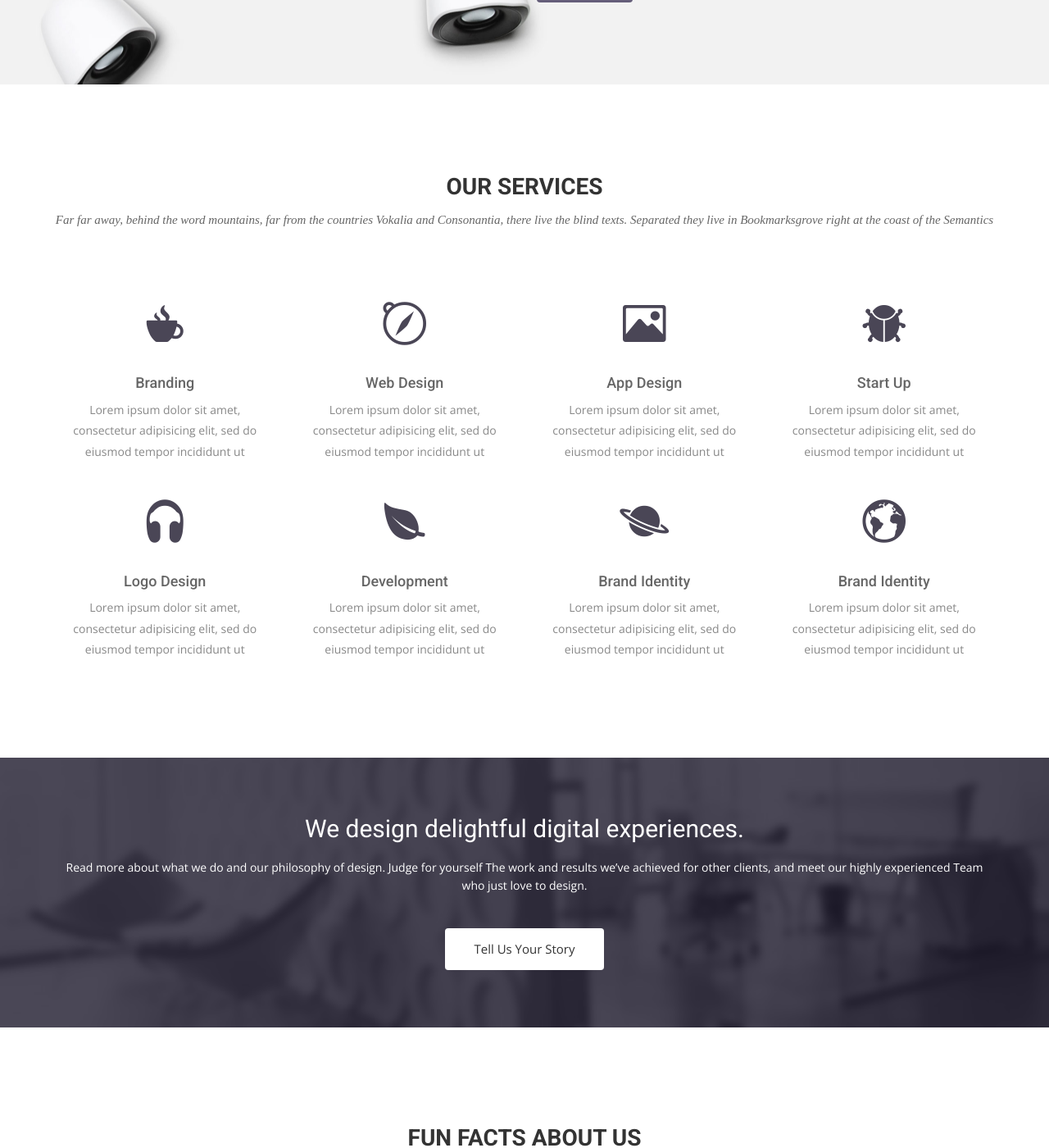
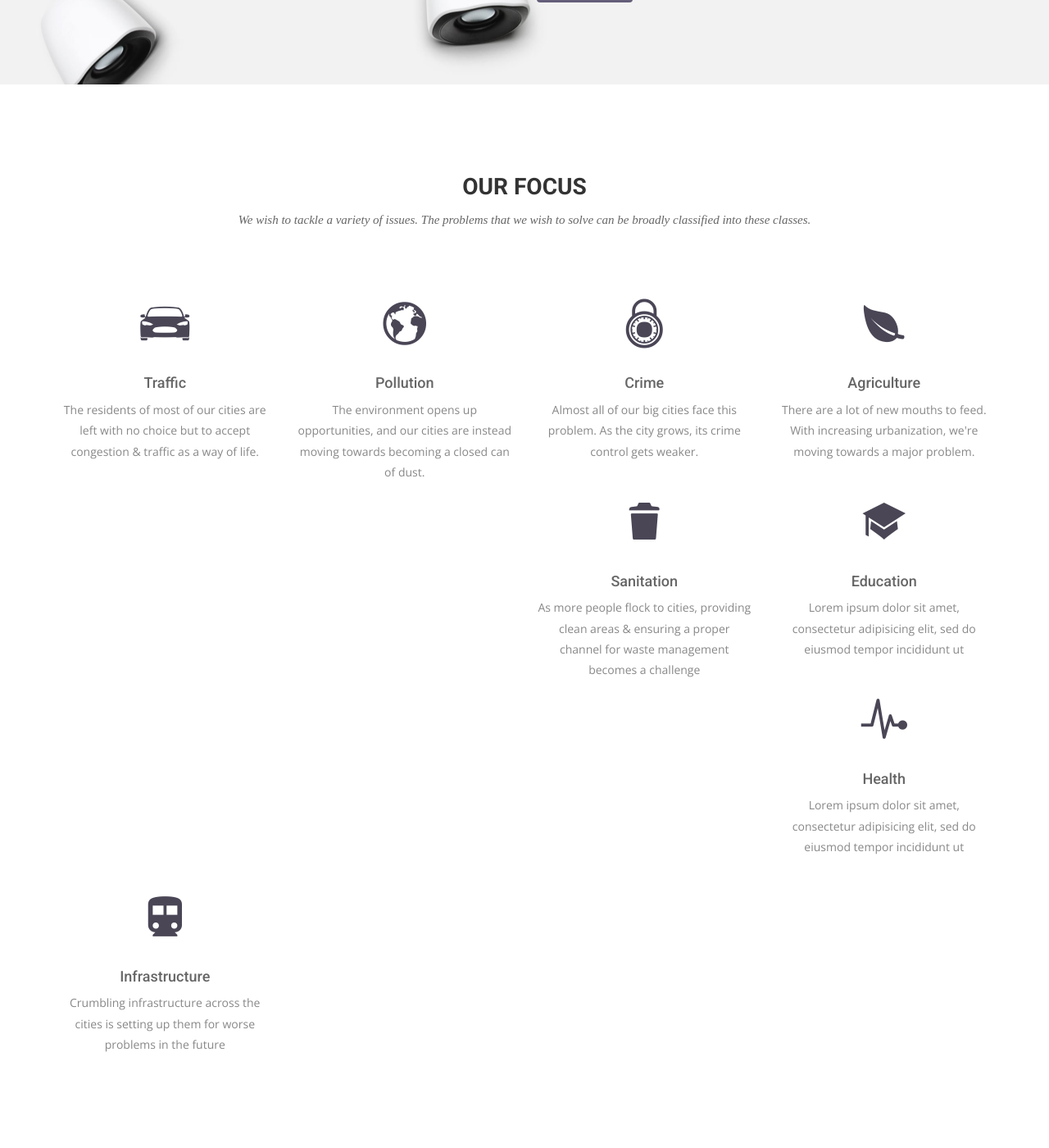
Before and after one commit to freefinity/freefinity.github.io, a Jekyll site: the page built from index.html, in a window 1280 px wide and 1400 px high, scrolled down 1918 px. Shown: the whole window at 82% size. Built offline with Jekyll 4.4.1, drawn with Linux system fonts in a browser that asks for light colours; nearby versions of some CDN libraries; some web fonts are replaced.

Commit message:
third commidtdlfggjgrjdsdvhdwek

```diff
--- a/index.html
+++ b/index.html
@@ -58,65 +58,65 @@ permalink: /
   <div class="container">
     <div class="row">
       <div class="section-title">
-        <h2>Our Services</h2>
-        <p>Far far away, behind the word mountains, far from the countries Vokalia and Consonantia, there live the blind texts. Separated they live in Bookmarksgrove right at the coast of the Semantics</p>
+        <h2>Our Focus</h2>
+        <p>We wish to tackle a variety of issues. The problems that we wish to solve can be broadly classified into these classes.</p>
       </div>
     </div>
     <div class="row ">
       <div class="col-sm-6 col-md-3">
         <div class="service-item">
-          <i class="icon ion-coffee"></i>
-          <h4>Branding</h4>
+          <i class="icon ion-model-s"></i>
+          <h4>Traffic</h4>
+          <p>The residents of most of our cities are left with no choice but to accept congestion &amp; traffic as a way of life.</p>
+        </div>
+      </div>
+      <div class="col-sm-6 col-md-3">
+        <div class="service-item">
+          <i class="ion-earth"></i>
+          <h4>Pollution</h4>
+          <p>The environment opens up opportunities, and our cities are instead moving towards becoming a closed can of dust.</p>
+        </div>
+      </div>
+      <div class="col-sm-6 col-md-3">
+        <div class="service-item">
+          <i class="ion-lock-combination"></i>
+          <h4>Crime</h4>
+          <p>Almost all of our big cities face this problem. As the city grows, its crime control gets weaker.</p>
+        </div>
+      </div>
+      <div class="col-sm-6 col-md-3">
+        <div class="service-item">
+          <i class="ion-leaf"></i>
+          <h4>Agriculture</h4>
+          <p>There are a lot of new mouths to feed. With increasing urbanization, we're moving towards a major problem.</p>
+        </div>
+      </div>
+      <div class="col-sm-6 col-md-3">
+        <div class="service-item">
+          <i class="ion-trash-b"></i>
+          <h4>Sanitation</h4>
+          <p>As more people flock to cities, providing clean areas &amp; ensuring a proper channel for waste management becomes a challenge</p>
+        </div>
+      </div>
+      <div class="col-sm-6 col-md-3">
+        <div class="service-item">
+          <i class="ion-university"></i>
+          <h4>Education</h4>
           <p>Lorem ipsum dolor sit amet, consectetur adipisicing elit, sed do eiusmod tempor incididunt ut </p>
         </div>
       </div>
       <div class="col-sm-6 col-md-3">
         <div class="service-item">
-          <i class="ion-compass"></i>
-          <h4>Web Design</h4>
+          <i class="ion-ios-pulse-strong"></i>
+          <h4>Health</h4>
           <p>Lorem ipsum dolor sit amet, consectetur adipisicing elit, sed do eiusmod tempor incididunt ut </p>
         </div>
       </div>
       <div class="col-sm-6 col-md-3">
         <div class="service-item">
-          <i class="ion-image"></i>
-          <h4>App Design</h4>
-          <p>Lorem ipsum dolor sit amet, consectetur adipisicing elit, sed do eiusmod tempor incididunt ut </p>
-        </div>
-      </div>
-      <div class="col-sm-6 col-md-3">
-        <div class="service-item">
-          <i class="ion-bug"></i>
-          <h4>Start Up</h4>
-          <p>Lorem ipsum dolor sit amet, consectetur adipisicing elit, sed do eiusmod tempor incididunt ut </p>
-        </div>
-      </div>
-      <div class="col-sm-6 col-md-3">
-        <div class="service-item">
-          <i class="ion-headphone"></i>
-          <h4>Logo Design</h4>
-          <p>Lorem ipsum dolor sit amet, consectetur adipisicing elit, sed do eiusmod tempor incididunt ut </p>
-        </div>
-      </div>
-      <div class="col-sm-6 col-md-3">
-        <div class="service-item">
-          <i class="ion-leaf"></i>
-          <h4>Development</h4>
-          <p>Lorem ipsum dolor sit amet, consectetur adipisicing elit, sed do eiusmod tempor incididunt ut </p>
-        </div>
-      </div>
-      <div class="col-sm-6 col-md-3">
-        <div class="service-item">
-          <i class="ion-planet"></i>
-          <h4>Brand Identity</h4>
-          <p>Lorem ipsum dolor sit amet, consectetur adipisicing elit, sed do eiusmod tempor incididunt ut </p>
-        </div>
-      </div>
-      <div class="col-sm-6 col-md-3">
-        <div class="service-item">
-          <i class="ion-earth"></i>
-          <h4>Brand Identity</h4>
-          <p>Lorem ipsum dolor sit amet, consectetur adipisicing elit, sed do eiusmod tempor incididunt ut </p>
+          <i class="ion-android-subway"></i>
+          <h4>Infrastructure</h4>
+          <p>Crumbling infrastructure across the cities is setting up them for worse problems in the future</p>
         </div>
       </div>
     </div>
```
